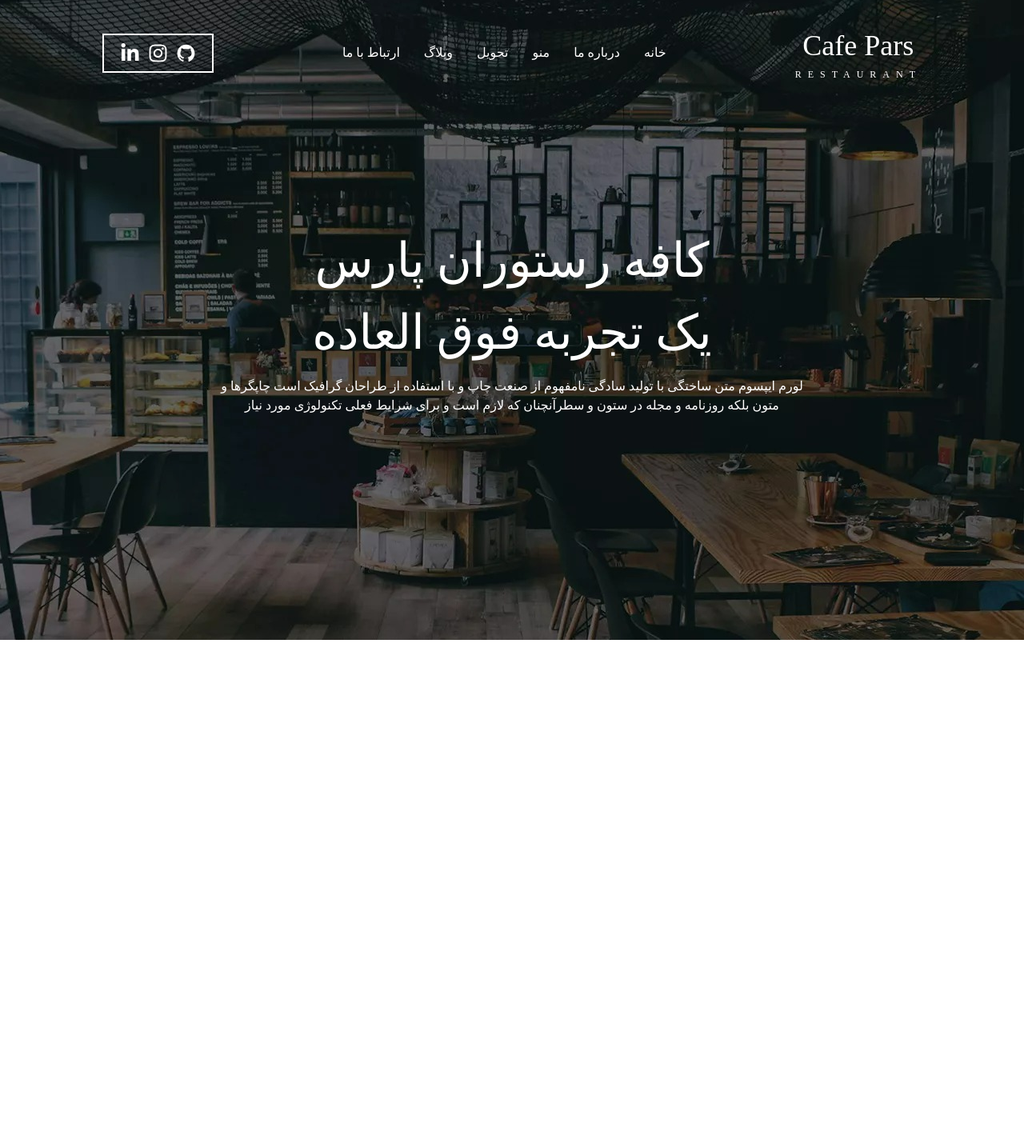
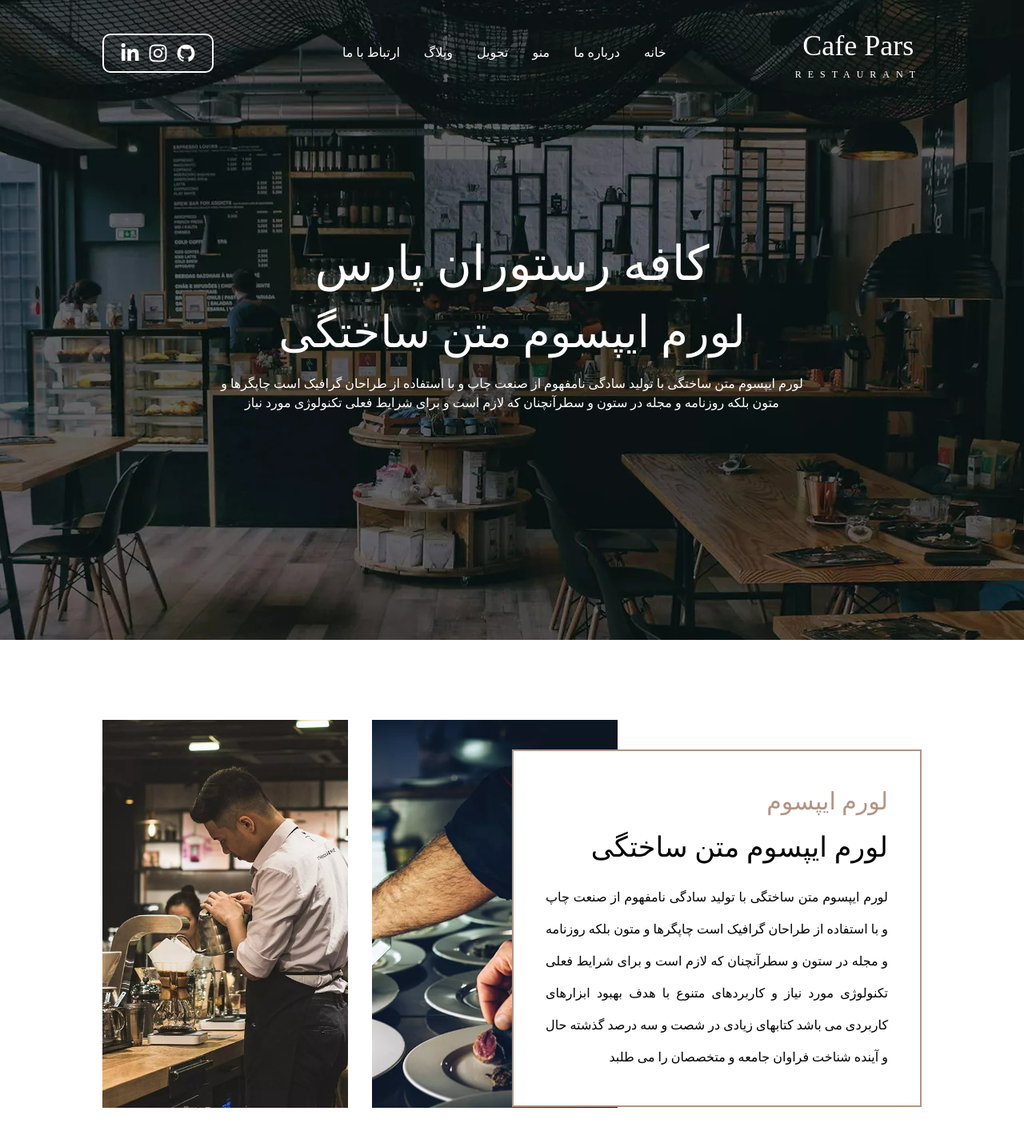
Before and after one commit to amirhpy/Restaurant-Landing, a React (Create React App) app: page / in a window 1280 px wide. Shown: the top 1424 px of the page at 80% size. Before the commit the page ends 800 px from the top, so only its background shows below. Built offline with nearby package versions, Linux system fonts and the light colour scheme.

Commit message:
begin about component

```diff
--- a/src/App.js
+++ b/src/App.js
@@ -3,12 +3,14 @@ import React from 'react';
 // component
 import Home from './components/Home/Home';
 import HeaderContent from './components/HeaderContent/HeaderContent';
+import About from './components/About/About';
 
 const App = () => {
     return (
         <div className=''>
             <HeaderContent />
             <Home />
+            <About />
         </div>
     );
 };
--- /dev/null
+++ b/src/components/About/About.js
@@ -0,0 +1,25 @@
+import React from 'react';
+
+// image
+import about_1 from '../../assets/img/about-img-1.jpg'
+import about_2 from '../../assets/img/about-img-2.jpg'
+
+const About = () => {
+    return (
+        <div className='w-4/5 m-auto flex justify-end py-[100px] relative'>
+            <div className='w-[50%] p-[40px] absolute border-2 top-[20%] right-0 border-cream-0 border-solid font-Vazir-regular bg-white-0'>
+                <h3 className='font-Nastaliq text-[30px] text-cream-0'>لورم ایپسوم</h3>
+                <h2 className='text-[35px] mt-[10px]'>لورم ایپسوم متن ساختگی</h2>
+                <p className='text-justify leading-[40px] mt-[15px]'>لورم ایپسوم متن ساختگی با تولید سادگی نامفهوم از صنعت چاپ و با استفاده از طراحان گرافیک است چاپگرها و متون بلکه روزنامه و مجله در ستون و سطرآنچنان که لازم است و برای شرایط فعلی تکنولوژی مورد نیاز و کاربردهای متنوع با هدف بهبود ابزارهای کاربردی می باشد کتابهای زیادی در شصت و سه درصد گذشته حال و آینده شناخت فراوان جامعه و متخصصان را می طلبد</p>
+            </div>
+            <div className='w-[30%] ml-[30px]'>
+                <img src={about_2} alt='about' />
+            </div>
+            <div className='w-[30%]'>
+                <img src={about_1} alt='about' />
+            </div>
+        </div>
+    );
+};
+
+export default About;
--- a/src/components/HeaderContent/HeaderContent.js
+++ b/src/components/HeaderContent/HeaderContent.js
@@ -22,7 +22,7 @@ const HeaderContent = () => {
         }
     }
     return (
-        <div className={`w-full flex justify-center fixed top-0 ${isScroll ? 'py-[10px]' : 'py-[30px]'}`}>
+        <div className={`w-full duration-300 transition-all ease-in-out z-10 flex justify-center fixed top-0 ${isScroll ? 'py-[10px] bg-bg-header-0' : 'py-[30px]'}`}>
             <div className='text-white-0 flex justify-between items-center w-11/12 xl:w-4/5'>
                 <div className='flex flex-col items-center'>
                     <h2 className='text-[36px]'>Cafe Pars</h2>
@@ -38,7 +38,7 @@ const HeaderContent = () => {
                     <li className='lg:hover:text-cream-0 opacity-100 transition duration-300 cursor-pointer lg:mr-[30px]'>ارتباط با ما</li>
                 </ul>
 
-                <div className='text-[25px] hidden border-2 border-white-0 py-[10px] px-[20px] font-Vazir-medium lg:flex items-center'>
+                <div className='rounded-[10px] text-[25px] hidden border-2 border-white-0 py-[10px] px-[20px] font-Vazir-medium lg:flex items-center'>
                     <a href='https://github.com/amirhpy'>
                         <AiFillGithub />
                     </a>
--- a/src/components/Home/Home.js
+++ b/src/components/Home/Home.js
@@ -6,7 +6,7 @@ const Home = () => {
             <div className='w-11/12 md:w-8/12 xl:w-7/12 translate-x-[-50%] translate-y-[-50%] absolute left-[50%] top-[50%]'>
                 <div className='flex flex-col items-center font-Vazir-regular text-white-0'>
                     <h1 className='text-[30px] sm:text-[60px] font-Nastaliq'>کافه رستوران پارس</h1>
-                    <p className='text-[35px] sm:text-[60px]'>یک تجربه فوق العاده</p>
+                    <p className='text-[35px] sm:text-[55px]'>لورم ایپسوم متن ساختگی</p>
                     <p className='text-[14px] sm:text-[16px] mt-[10px] text-center'>لورم ایپسوم متن ساختگی با تولید سادگی نامفهوم از صنعت چاپ و با استفاده از طراحان گرافیک است چاپگرها و متون بلکه روزنامه و مجله در ستون و سطرآنچنان که لازم است و برای شرایط فعلی تکنولوژی مورد نیاز</p>
                 </div>
             </div>
--- a/tailwind.config.js
+++ b/tailwind.config.js
@@ -8,6 +8,7 @@ module.exports = {
       'white': ['#FFFFFF'],
       'cream': ['#b49383'],
       'transparent': ['transparent'],
+      'bg-header': ['rgb(0 0 0 / 85%)']
     },
     extend: {
       backgroundImage: {
```
Also changed, not shown: src/assets/img/about-img-1.jpg (added), src/assets/img/about-img-2.jpg (added).
